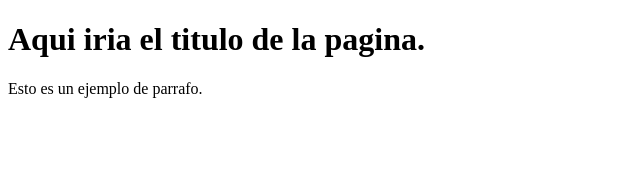
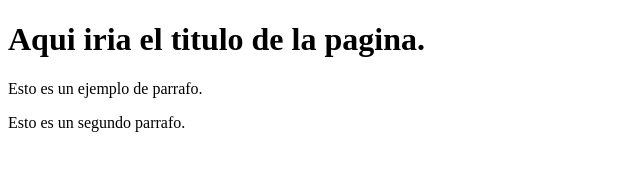
Before and after one commit to Draco-Re-Da/Practica-GitHub, a plain HTML site: page index.html in a window 1280 px wide. Shown: the whole page, without its empty margins (0-640 px from the left). Drawn offline with Linux system fonts and the light colour scheme.

Commit message:
Agregando segundo parrago

```diff
--- a/index.html
+++ b/index.html
@@ -8,5 +8,6 @@
 <body>
     <h1>Aqui iria el titulo de la pagina.</h1>
     <p>Esto es un ejemplo de parrafo.</p>
+    <p>Esto es un segundo parrafo.</p>
 </body>
 </html>
```
